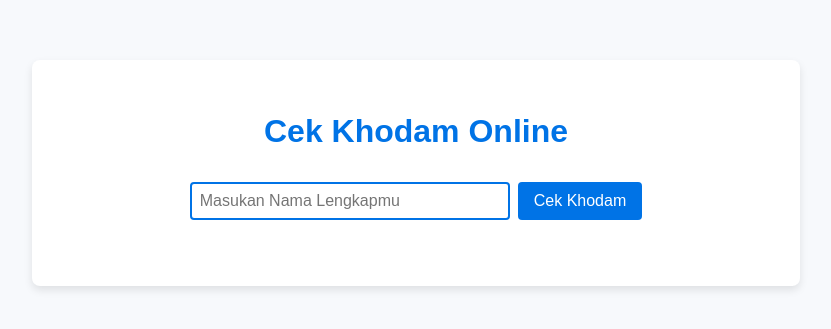
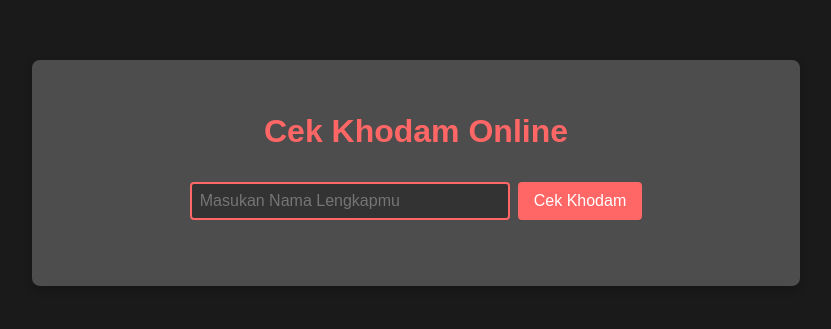
Before and after one commit to idearik/cekkhodam, a plain HTML site: page index.html in a window 1280 px wide. Shown: the part 227-556 px from the top of the page, without its empty margins (224-1055 px from the left). Drawn offline with Linux system fonts and the light colour scheme.

Commit message:
Update style.css

```diff
--- a/style.css
+++ b/style.css
@@ -1,8 +1,8 @@
 body {
     margin: 0;
     font-family: Arial, sans-serif;
-    background-color: #f7f9fc;
-    color: #333;
+    background-color: #1a1a1a; /* Dark background color */
+    color: #e6cccc; /* Pastel red text color */
     display: flex;
     justify-content: center;
     align-items: center;
@@ -11,9 +11,9 @@ body {
 
 .container {
     text-align: center;
-    background: white;
+    background: #4d4d4d; /* Darker background color */
     padding: 2em;
-    box-shadow: 0 4px 8px rgba(0, 0, 0, 0.1);
+    box-shadow: 0 4px 8px rgba(0, 0, 0, 0.2);
     border-radius: 8px;
     width: 60%;
     max-width: 800px;
@@ -23,7 +23,7 @@ body {
 h1 {
     margin-bottom: 1em;
     font-size: 2em;
-    color: #0073e6;
+    color: #ff6666; /* Pastel red */
 }
 
 .input-group {
@@ -35,19 +35,21 @@ h1 {
 input[type="text"] {
     padding: 0.5em;
     font-size: 1em;
-    border: 2px solid #0073e6;
+    border: 2px solid #ff6666; /* Pastel red border */
     border-radius: 4px;
     outline: none;
     margin-right: 0.5em;
     width: 100%;
     max-width: 300px;
+    background-color: #333; /* Darker input background */
+    color: #e6cccc; /* Pastel red text color */
 }
 
 button {
     padding: 0.5em 1em;
     font-size: 1em;
     color: white;
-    background-color: #0073e6;
+    background-color: #ff6666; /* Pastel red */
     border: none;
     border-radius: 4px;
     cursor: pointer;
@@ -55,7 +57,7 @@ button {
 }
 
 button:hover {
-    background-color: #005bb5;
+    background-color: #ff3333; /* Darker pastel red on hover */
 }
 
 .khodam-info {
@@ -65,11 +67,11 @@ button:hover {
 
 .khodam-details {
     display: flex;
-    align-items: center;
+    align-items: flex-start; /* Align items at the start */
 }
 
 .khodam-image-container {
-    flex: 0 0 50%; /* Take up 50% of the container width */
+    flex: 0 0 30%; /* Take up 30% of the container width */
     margin-right: 1em;
     text-align: center;
 }
@@ -77,7 +79,7 @@ button:hover {
 .khodam-image {
     width: 100%; /* Ensure image fills its container */
     max-width: 100%; /* Prevent image overflow */
-    box-shadow: 0 4px 8px rgba(0, 0, 0, 0.1); /* Add drop shadow */
+    box-shadow: 0 4px 8px rgba(0, 0, 0, 0.2); /* Add drop shadow */
     border-radius: 8px;
 }
 
@@ -88,11 +90,12 @@ button:hover {
 .khodam-text p {
     margin: 0.5em 0;
     font-size: 1.2em;
+    line-height: 1.4; /* Improve readability */
 }
 
 .khodam-text p.name {
     font-weight: bold;
-    color: #0073e6;
+    color: #ff6666; /* Pastel red */
 }
 
 .loading-screen {
```
